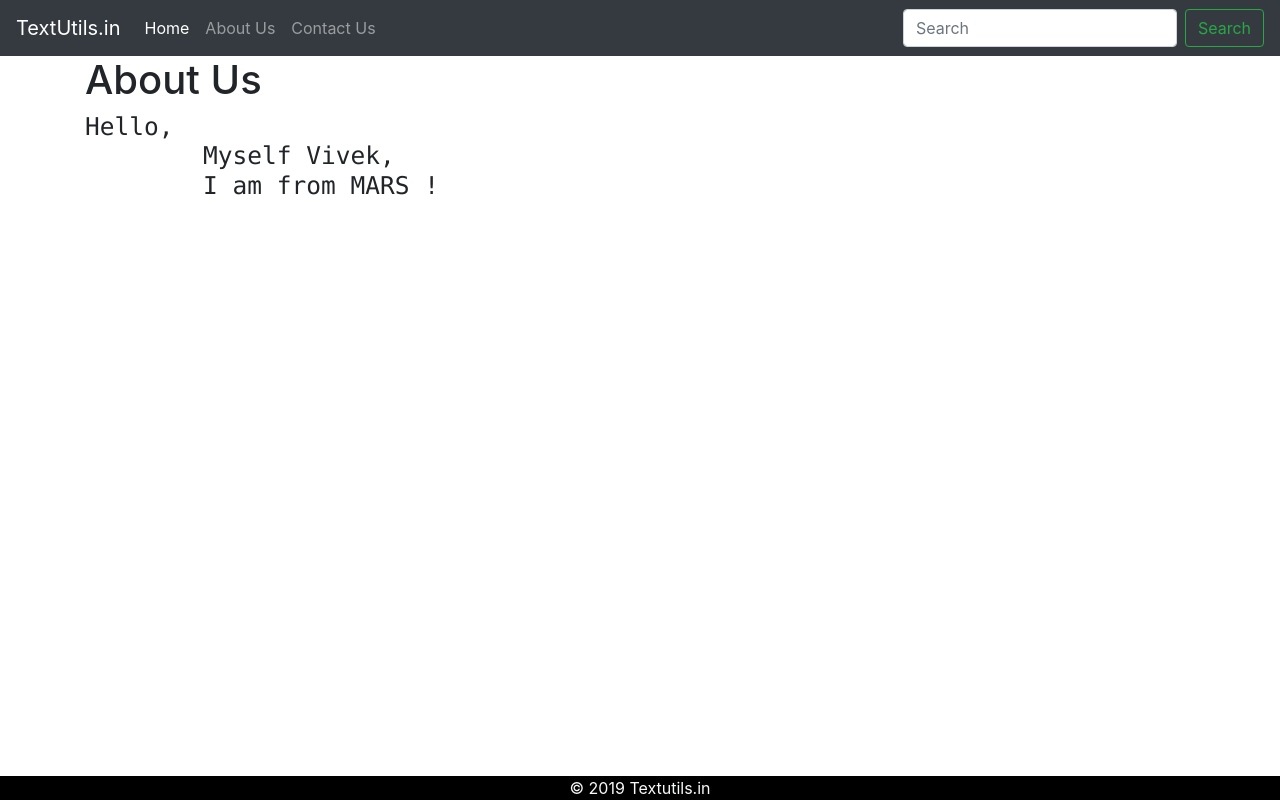
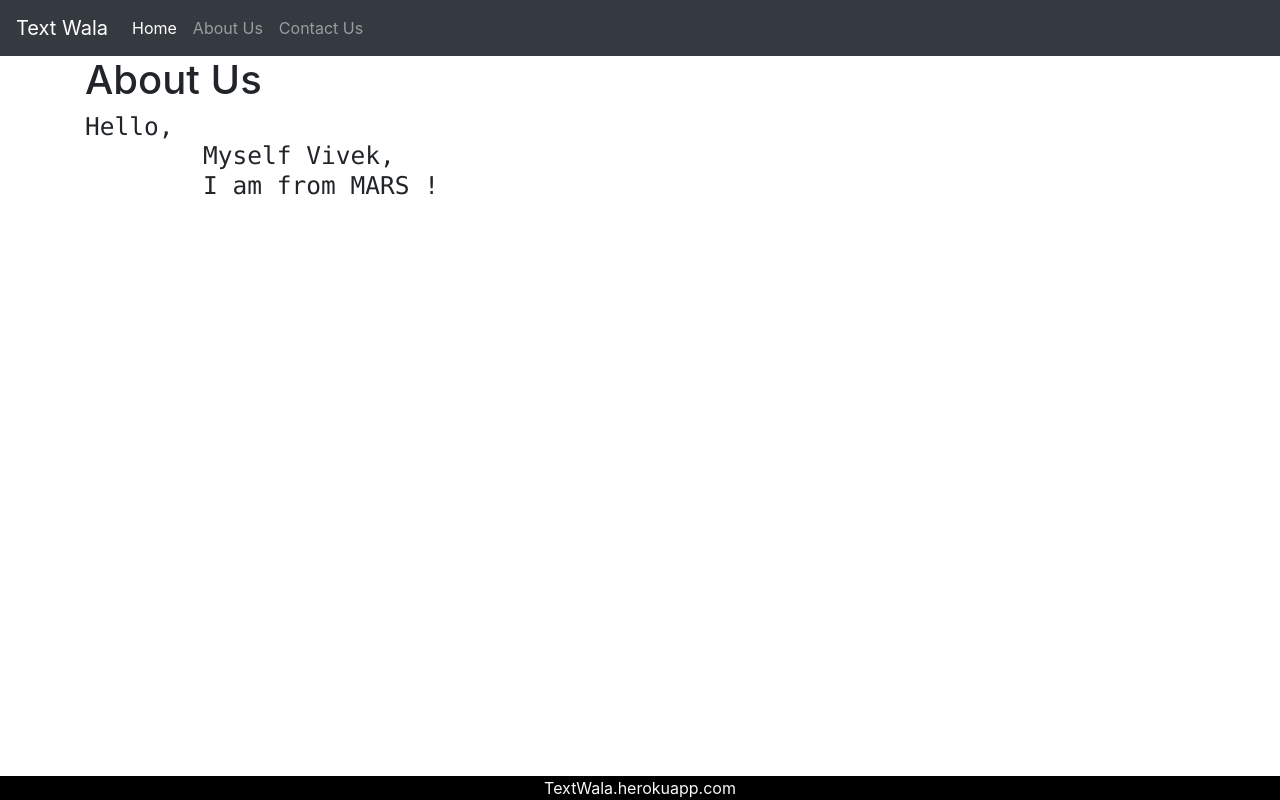
Before and after one commit to VivekVadadoriya/Text-Utils, a Django app: page /about-us in a window 1280 px wide. Run offline with Django 3.2, Linux system fonts and the light colour scheme; some libraries are stand-ins or nearby versions.

Commit message:
Bug Fixed

```diff
--- a/templates/about-us.html
+++ b/templates/about-us.html
@@ -31,7 +31,7 @@
 </head>
 <body>
 <nav class="navbar navbar-expand-lg navbar-dark bg-dark">
-    <a class="navbar-brand" href="#">TextUtils.in</a>
+    <a class="navbar-brand" href="#">Text Wala</a>
     <button class="navbar-toggler" type="button" data-toggle="collapse" data-target="#navbarNavDropdown"
             aria-controls="navbarNavDropdown" aria-expanded="false" aria-label="Toggle navigation">
         <span class="navbar-toggler-icon"></span>
@@ -50,10 +50,6 @@
 
         </ul>
     </div>
-    <form class="form-inline">
-        <input class="form-control mr-sm-2" type="search" placeholder="Search" aria-label="Search">
-        <button class="btn btn-outline-success my-2 my-sm-0" type="submit">Search</button>
-    </form>
 </nav>
 <div class="container">
     <h1>About Us</h1>
@@ -68,7 +64,7 @@
 
 <footer class="footer">
     <div class="container">
-        <span class="text-light">&#169 2019 Textutils.in </span>
+        <span class="text-light">TextWala.herokuapp.com</span>
     </div>
 </footer>
 
```
Also changed, not shown: templates/analyze.html (+2 -6 lines), templates/contact-us.html (+2 -6 lines), templates/index.html (+2 -6 lines).
